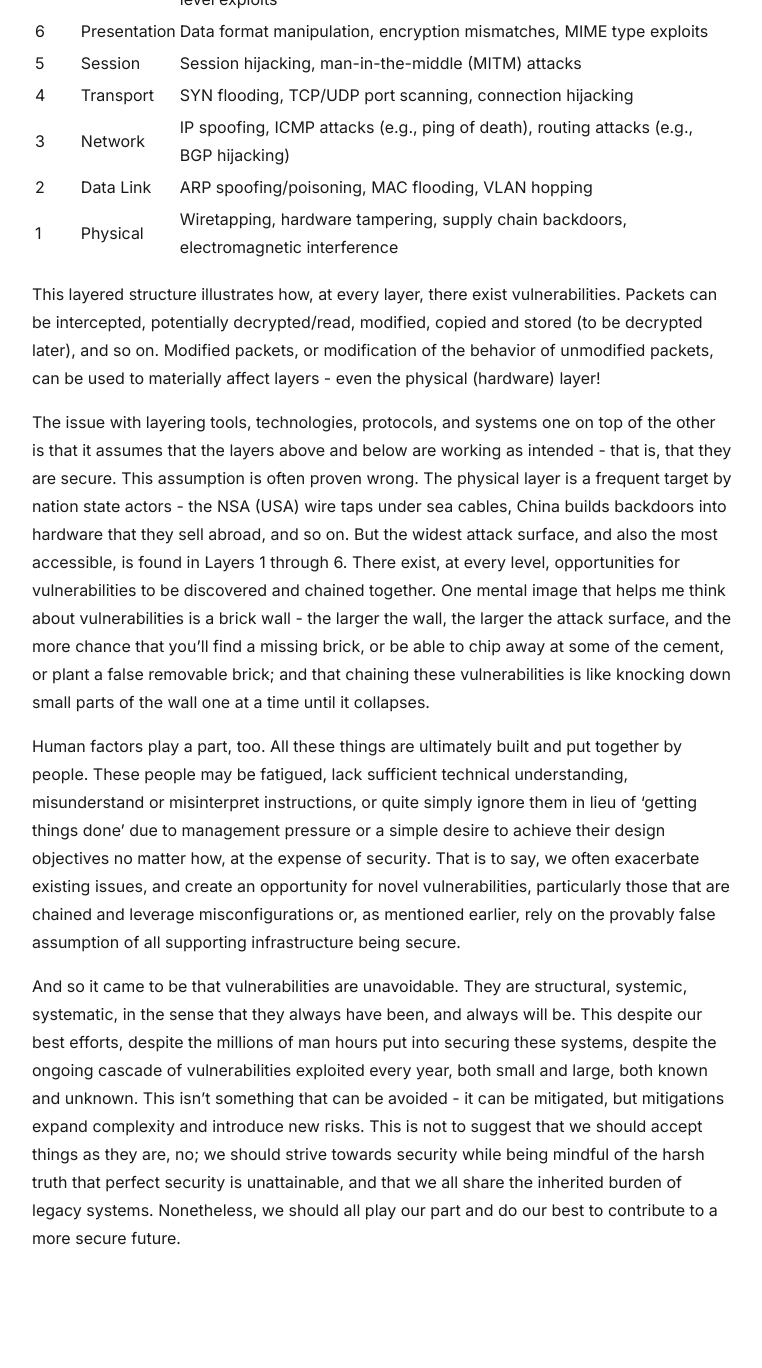
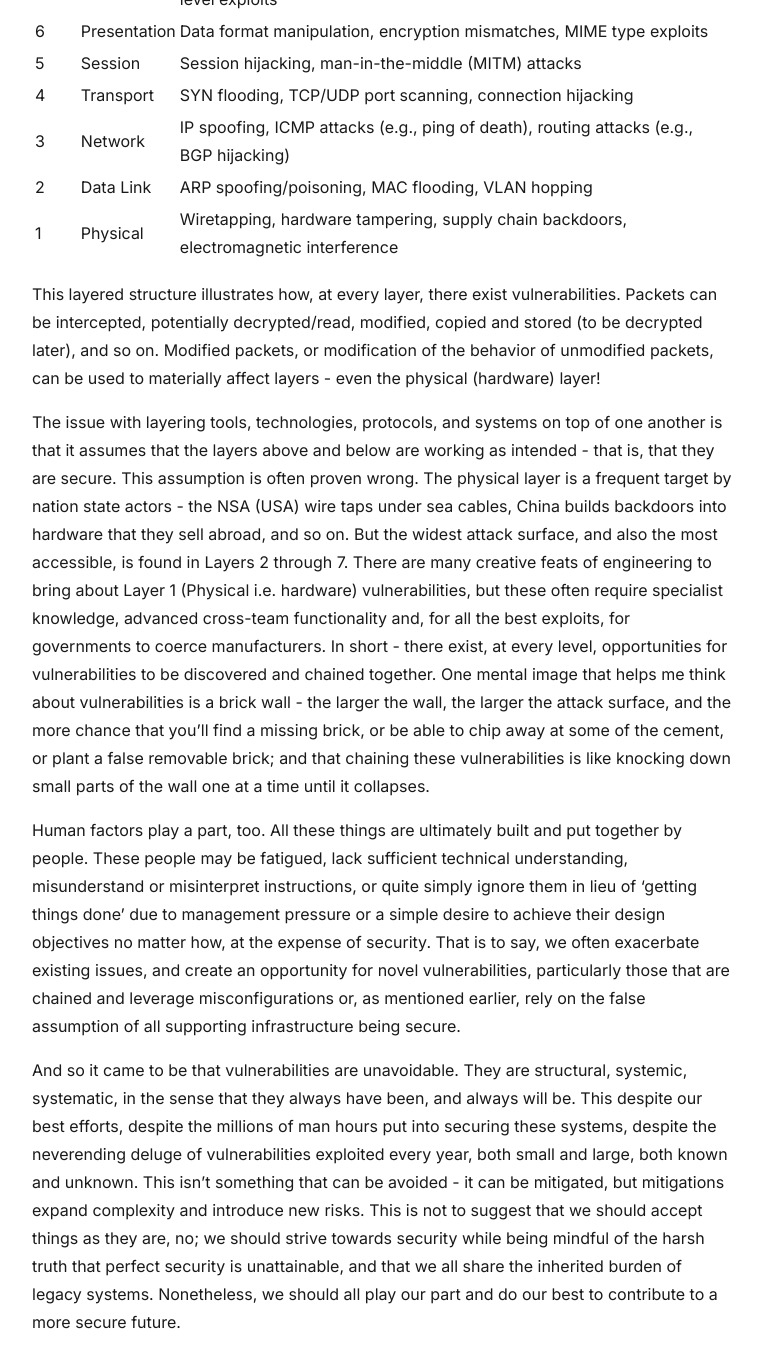
Before and after one commit to frost0x/frost0x.github.io, a Jekyll site: the page built from _posts/2025-12-18-on_vulnerabilities.md, in a window 1280 px wide and 1400 px high, scrolled down 1467 px. Shown: the top 1368 px of the window, without its empty margins (258-1020 px from the left). Built offline with Jekyll 4.4.1, drawn with Linux system fonts in a browser that asks for light colours; before the commit the page ends 2783 px from its top, so only the background shows below that; some of the changed text lies outside the part shown.

Commit message:
slight change to on_vulnerabilities.md

```diff
--- a/_posts/2025-12-18-on_vulnerabilities.md
+++ b/_posts/2025-12-18-on_vulnerabilities.md
@@ -34,9 +34,10 @@ One abstraction that will serve to explain this further is the OSI model - a con
 
 This layered structure illustrates how, at every layer, there exist vulnerabilities. Packets can be intercepted, potentially decrypted/read, modified, copied and stored (to be decrypted later), and so on. Modified packets, or modification of the behavior of unmodified packets, can be used to materially affect layers - even the physical (hardware) layer!
 
-The issue with layering tools, technologies, protocols, and systems one on top of the other is that it assumes that the layers above and below are working as intended - that is, that they are secure. This assumption is often proven wrong. The physical layer is a frequent target by nation state actors - the NSA (USA) wire taps under sea cables, China builds backdoors into hardware that they sell abroad, and so on.
-But the widest attack surface, and also the most accessible, is found in Layers 1 through 6. There exist, at every level, opportunities for vulnerabilities to be discovered and chained together. One mental image that helps me think about vulnerabilities is a brick wall - the larger the wall, the larger the attack surface, and the more chance that you’ll find a missing brick, or be able to chip away at some of the cement, or plant a false removable brick; and that chaining these vulnerabilities is like knocking down small parts of the wall one at a time until it collapses.
+The issue with layering tools, technologies, protocols, and systems on top of one another is that it assumes that the layers above and below are working as intended - that is, that they are secure. This assumption is often proven wrong. The physical layer is a frequent target by nation state actors - the NSA (USA) wire taps under sea cables, China builds backdoors into hardware that they sell abroad, and so on.
+But the widest attack surface, and also the most accessible, is found in Layers 2 through 7. There are many creative feats of engineering to bring about Layer 1 (Physical i.e. hardware) vulnerabilities, but these often require specialist knowledge, advanced cross-team functionality and, for all the best exploits, for governments to coerce manufacturers. In short - there exist, at every level, opportunities for vulnerabilities to be discovered and chained together.
+One mental image that helps me think about vulnerabilities is a brick wall - the larger the wall, the larger the attack surface, and the more chance that you’ll find a missing brick, or be able to chip away at some of the cement, or plant a false removable brick; and that chaining these vulnerabilities is like knocking down small parts of the wall one at a time until it collapses.
 
-Human factors play a part, too. All these things are ultimately built and put together by people. These people may be fatigued, lack sufficient technical understanding, misunderstand or misinterpret instructions, or quite simply ignore them in lieu of ‘getting things done’ due to management pressure or a simple desire to achieve their design objectives no matter how, at the expense of security. That is to say, we often exacerbate existing issues, and create an opportunity for novel vulnerabilities, particularly those that are chained and leverage misconfigurations or, as mentioned earlier, rely on the provably false assumption of all supporting infrastructure being secure.
+Human factors play a part, too. All these things are ultimately built and put together by people. These people may be fatigued, lack sufficient technical understanding, misunderstand or misinterpret instructions, or quite simply ignore them in lieu of ‘getting things done’ due to management pressure or a simple desire to achieve their design objectives no matter how, at the expense of security. That is to say, we often exacerbate existing issues, and create an opportunity for novel vulnerabilities, particularly those that are chained and leverage misconfigurations or, as mentioned earlier, rely on the false assumption of all supporting infrastructure being secure.
 
-And so it came to be that vulnerabilities are unavoidable. They are structural, systemic, systematic, in the sense that they always have been, and always will be. This despite our best efforts, despite the millions of man hours put into securing these systems, despite the ongoing cascade of vulnerabilities exploited every year, both small and large, both known and unknown. This isn’t something that can be avoided - it can be mitigated, but mitigations expand complexity and introduce new risks. This is not to suggest that we should accept things as they are, no; we should strive towards security while being mindful of the harsh truth that perfect security is unattainable, and that we all share the inherited burden of legacy systems. Nonetheless, we should all play our part and do our best to contribute to a more secure future.
+And so it came to be that vulnerabilities are unavoidable. They are structural, systemic, systematic, in the sense that they always have been, and always will be. This despite our best efforts, despite the millions of man hours put into securing these systems, despite the neverending deluge of vulnerabilities exploited every year, both small and large, both known and unknown. This isn’t something that can be avoided - it can be mitigated, but mitigations expand complexity and introduce new risks. This is not to suggest that we should accept things as they are, no; we should strive towards security while being mindful of the harsh truth that perfect security is unattainable, and that we all share the inherited burden of legacy systems. Nonetheless, we should all play our part and do our best to contribute to a more secure future.
```
Also changed, not shown: other parts of _posts/2025-12-18-on_vulnerabilities.md (+1 -1 lines).
